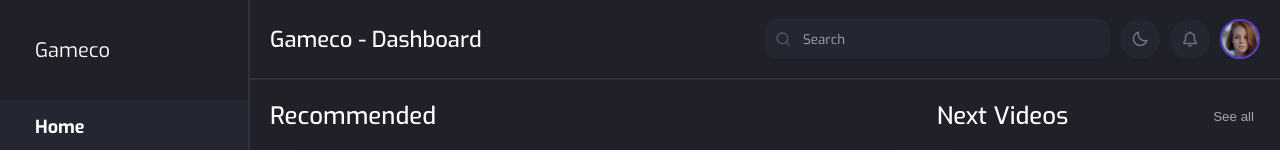
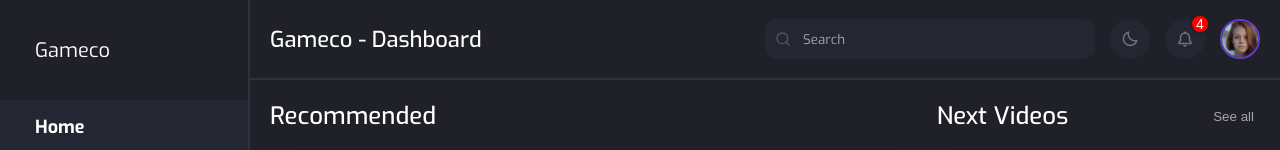
Before and after one commit to Waheed4719/Twitch-clone, a React (Create React App) app: page / in a window 1280 px wide. Shown: the top 150 px of the page. Built offline with nearby package versions, Linux system fonts and the light colour scheme.

Commit message:
Added Badge component

```diff
--- a/src/App.css
+++ b/src/App.css
@@ -144,7 +144,7 @@ body {
 
 .header-right-children {
   display: flex;
-  column-gap: 10px;
+  column-gap: 15px;
   flex: 1;
 }
 
@@ -186,6 +186,7 @@ body {
   color: #71747c;
   cursor: pointer;
   transition: all 0.3s ease-in-out;
+  position: relative;
 }
 
 .icon-button:hover {
@@ -483,3 +484,19 @@ body {
   width: 100%;
   object-fit: cover;
 }
+
+.badge {
+  position: absolute;
+  top: -5px;
+  right: -5px;
+  border-radius: 50%;
+  height: 20px;
+  width: 20px;
+  background-color: red;
+  color: white;
+  display: flex;
+  align-items: center;
+  justify-content: center;
+  font-size: 14px;
+  border: 2px solid var(--bg-color);
+}
--- /dev/null
+++ b/src/components/Common/Badge.jsx
@@ -0,0 +1,5 @@
+function Tag({ number }) {
+  return <div className="badge">{number}</div>;
+}
+
+export default Tag;
--- a/src/components/Common/IconButton.jsx
+++ b/src/components/Common/IconButton.jsx
@@ -1,7 +1,12 @@
-import React from "react";
+import Badge from "./Badge";
 
-function IconButton({ icon }) {
-  return <button className="icon-button">{icon}</button>;
+function IconButton({ icon, onClick, badge }) {
+  return (
+    <button onClick={onClick} className="icon-button">
+      {badge && <Badge number={badge} />}
+      {icon}
+    </button>
+  );
 }
 
 export default IconButton;
--- a/src/components/Header/index.jsx
+++ b/src/components/Header/index.jsx
@@ -1,11 +1,15 @@
 import React from "react";
 import SearchBar from "./SearchBar";
-import { BiMoon } from "react-icons/bi";
+import { BiMoon, BiSun } from "react-icons/bi";
 import { BiBell } from "react-icons/bi";
 import IconButton from "../Common/IconButton";
 import Avatar from "../../assets/images/avatar1.png";
 
-function index() {
+function Header() {
+  const [nightMode, setNightMode] = React.useState(true);
+  const handleNightModeToggle = () => {
+    setNightMode((mode) => !mode);
+  };
   return (
     <div className="header">
       <div className="header-left-children">
@@ -13,8 +17,11 @@ function index() {
       </div>
       <div className="header-right-children">
         <SearchBar />
-        <IconButton icon={<BiMoon />} />
-        <IconButton icon={<BiBell />} />
+        <IconButton
+          icon={nightMode ? <BiMoon /> : <BiSun />}
+          onClick={handleNightModeToggle}
+        />
+        <IconButton icon={<BiBell />} badge={4} />
         <div className="avatar" style={{ border: "2px solid #603acd" }}>
           <img src={Avatar} alt="Avatar" />
         </div>
@@ -23,4 +30,4 @@ function index() {
   );
 }
 
-export default index;
+export default Header;
```
